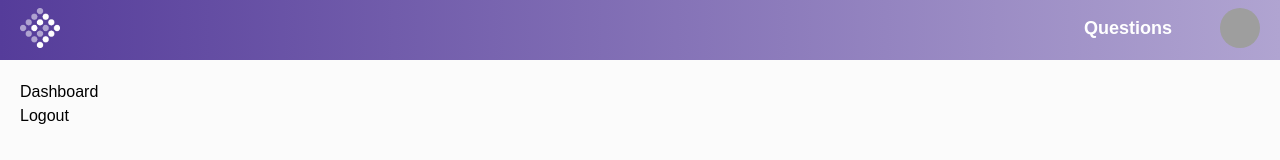
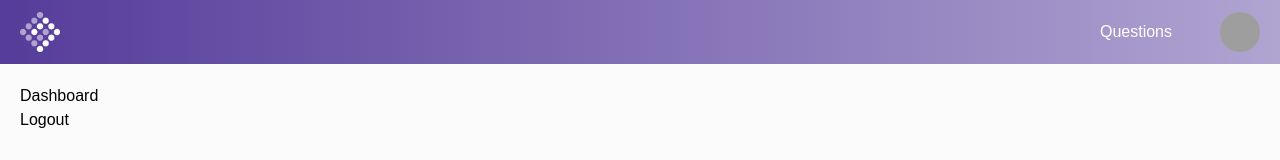
Before and after one commit to allanbatista/deep-thought-ui, a Vue app: page /login in a window 1280 px wide. Both pictures are taken after a click on the button "Sing In with Google". Shown: the top 160 px of the page. Built offline with nearby package versions, Linux system fonts and the light colour scheme; grey boxes are pictures that could not be loaded.

Commit message:
fix(header): Change <el-header> to native <header> tag

```diff
--- a/src/components/ui/AppHeader.vue
+++ b/src/components/ui/AppHeader.vue
@@ -1,6 +1,6 @@
 <template>
-  <el-header>
-    <nav class='flex items-center justify-between pt-2'>
+  <header class='el-header h-16'>
+    <nav class='flex items-center justify-between pt-3'>
       <ul>
         <li>
           <a href="/">
@@ -10,14 +10,14 @@
       </ul>
       <ul class='items-center flex'>
         <li class='ml-4'>
-          <a class='text-white font-bold text-lg' href="">Questions</a>
+          <a class='text-white text-md' href="">Questions</a>
         </li>
         <li class='ml-12'>
           <auth-avatar></auth-avatar>
         </li>
       </ul>
     </nav>
-  </el-header>
+  </header>
 </template>
 <script>
 import AppLogo from './AppLogo'
```
